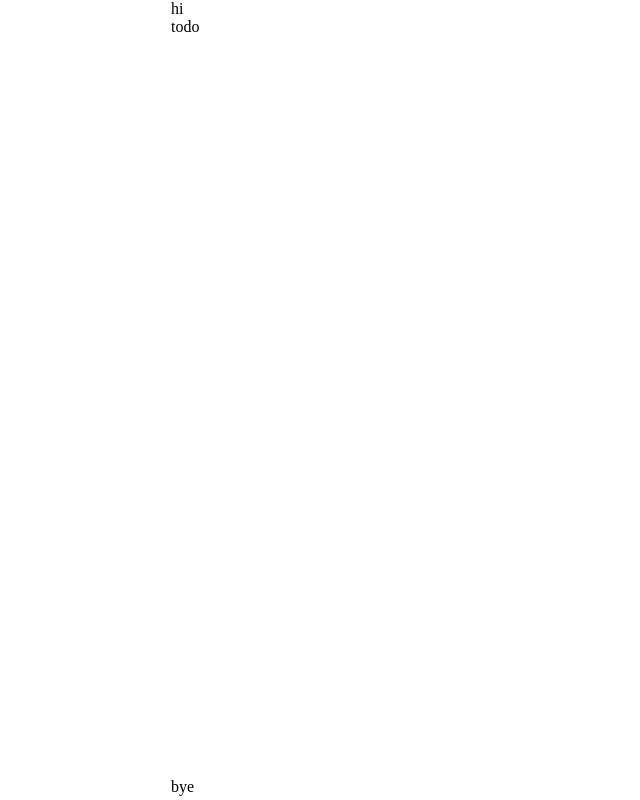
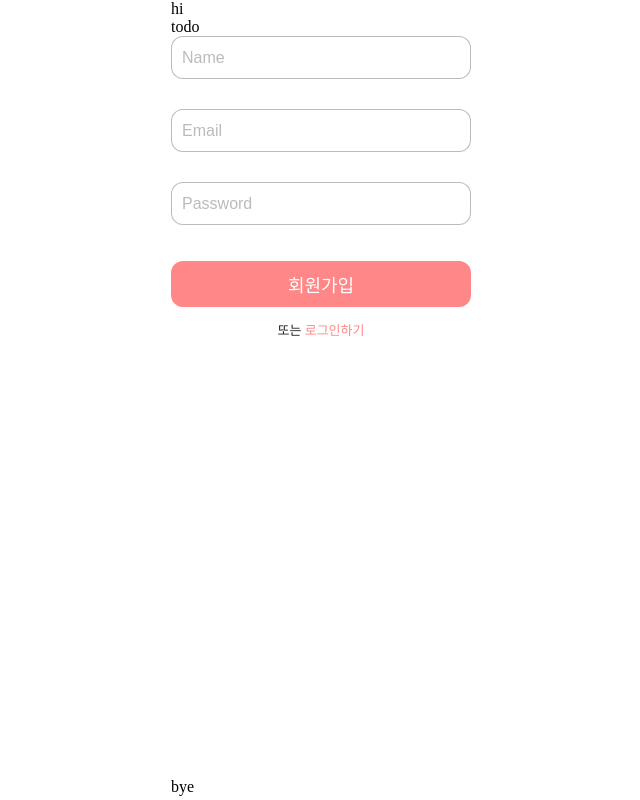
Before and after one commit to chaeyun-sim/todo-app, a React (Vite) app in the folder client/: page / in a window 1280 px wide. Shown: the whole page, without its empty margins (319-959 px from the left). Built offline with nearby package versions, Linux system fonts and the light colour scheme.

Commit message:
feat: 폼 구현

```diff
--- /dev/null
+++ b/client/src/components/common/Form/index.module.css
@@ -0,0 +1,29 @@
+.input {
+  margin-top: 30px;
+}
+
+.submit_btn {
+  width: 100%;
+  height: 46px;
+  background-color: #ff8787;
+  border-radius: 12px;
+  border: 0;
+  outline: 0;
+  color: white;
+  font-size: 18px;
+  font-weight: 500;
+  cursor: pointer;
+  margin-top: 36px;
+}
+
+.more_text {
+  font-size: 13px;
+  color: #222;
+  text-align: center;
+}
+
+.do_else {
+  color: #ff8787;
+  cursor: pointer;
+  text-decoration: none;
+}
--- /dev/null
+++ b/client/src/components/common/Form/index.tsx
@@ -0,0 +1,70 @@
+import { useState, FormEvent, useEffect } from 'react';
+import Input from '../Input';
+import style from './index.module.css';
+import { Link } from 'react-router-dom';
+
+interface InputItem {
+  id: number;
+  value: string;
+}
+
+interface FormProps {
+  onSubmit: (inputs: InputItem[]) => void;
+  placeholders: string[];
+  type: 'login' | 'signup';
+}
+
+export default function Form({ onSubmit, placeholders, type }: FormProps) {
+  const [inputs, setInputs] = useState<InputItem[]>([]);
+
+  useEffect(() => {
+    const newInputs = placeholders.map((_, index) => ({
+      id: index + 1,
+      value: '',
+    }));
+    setInputs(newInputs);
+  }, [placeholders]);
+
+  const handleInputChange = (id: number, value: string) => {
+    setInputs(inputs.map(input => (input.id === id ? { ...input, value } : input)));
+  };
+
+  const submitHandler = (e: FormEvent) => {
+    e.preventDefault();
+    onSubmit(inputs);
+  };
+
+  return (
+    <form onSubmit={submitHandler}>
+      {inputs.map((input, i) => (
+        <div
+          key={input.id}
+          className={i ? style.input : ''}
+        >
+          <Input
+            value={input.value}
+            onSetValue={value => handleInputChange(input.id, value)}
+            placeholder={placeholders[i]}
+          />
+        </div>
+      ))}
+      <div>
+        <button
+          type='submit'
+          className={style.submit_btn}
+        >
+          {type === 'login' ? '로그인' : '회원가입'}
+        </button>
+        <p className={style.more_text}>
+          또는{' '}
+          <Link
+            className={style.do_else}
+            to={type === 'login' ? '/sign-up' : '/login'}
+          >
+            {type === 'login' ? '회원가입하기' : '로그인하기'}
+          </Link>
+        </p>
+      </div>
+    </form>
+  );
+}
--- /dev/null
+++ b/client/src/components/common/Input/index.module.css
@@ -0,0 +1,14 @@
+.input {
+  width: 278px;
+  height: 41px;
+  border-radius: 12px;
+  border: 1px solid #27272750;
+  font-size: 16px;
+  color: #222;
+  padding: 0 10px;
+  outline: none;
+}
+
+.input::placeholder {
+  color: #27272750;
+}
--- /dev/null
+++ b/client/src/components/common/Input/index.tsx
@@ -0,0 +1,19 @@
+import { InputHTMLAttributes } from 'react';
+import style from './index.module.css';
+
+interface InputProps extends InputHTMLAttributes<HTMLInputElement> {
+  value: string;
+  onSetValue: (value: string) => void;
+}
+
+export default function Input({ value, onSetValue, placeholder, ...rest }: InputProps) {
+  return (
+    <input
+      className={style.input}
+      value={value}
+      onChange={e => onSetValue(e.target.value)}
+      placeholder={placeholder}
+      {...rest}
+    />
+  );
+}
--- a/client/src/pages/todo/index.tsx
+++ b/client/src/pages/todo/index.tsx
@@ -1,3 +1,13 @@
+import Form from '../../components/common/Form';
+
 export default function Todo() {
-  return <div>todo</div>;
+  return (
+    <div>
+      <div>todo</div>
+      <Form
+        onSubmit={inputs => console.log(inputs)}
+        placeholders={['Name', 'Email', 'Password']}
+      />
+    </div>
+  );
 }
```
